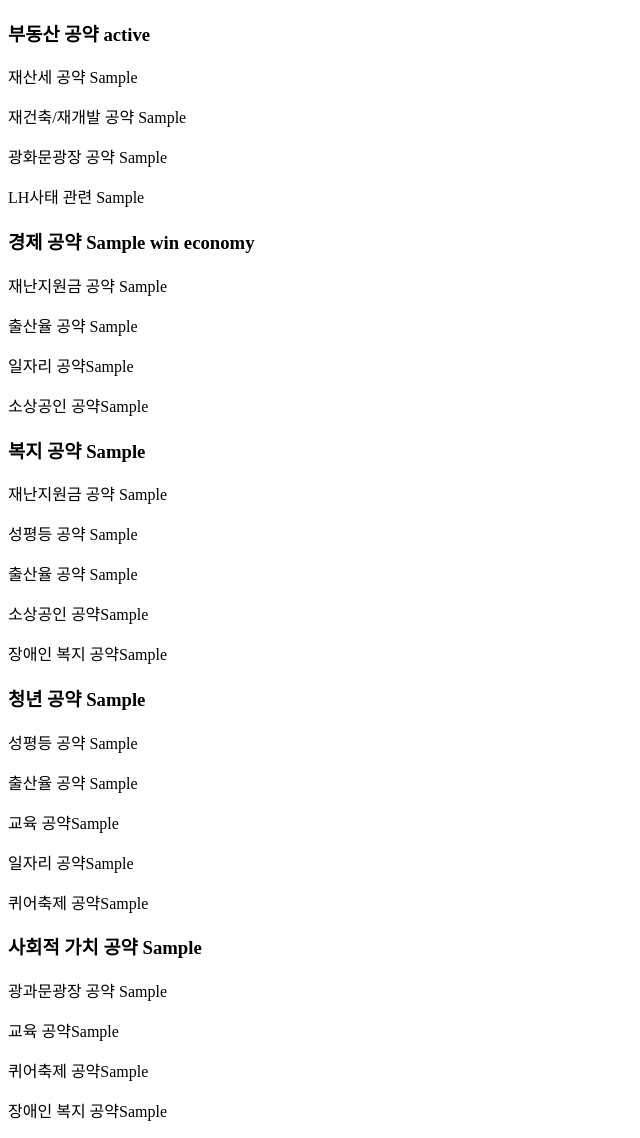
After one commit to vote47-Developer/vote47, a Django app: template vote/templates/vote/detail.html in a window 1280 px wide. The commit adds this page. Shown: the whole page, without its empty margins (0-640 px from the left). Run offline with Django 3.2, Linux system fonts and the light colour scheme; the template is opened without the code that fills it: most values are stand-ins (such as "Sample title", 1, 10 or a date in 2020).

Commit message:
result, detail 데이터 완성

```diff
--- /dev/null
+++ b/vote/templates/vote/detail.html
@@ -0,0 +1,38 @@
+<!DOCTYPE html>
+<html lang="en">
+    <head>
+        <meta charset="UTF-8" />
+        <meta http-equiv="X-UA-Compatible" content="IE=edge" />
+        <meta name="viewport" content="width=device-width, initial-scale=1.0" />
+        <title>detail</title>
+    </head>
+    <body>
+        <h3>부동산 공약 {{win_real_estate}}</h3>
+        <p>재산세 공약 {{ox3}}</p>
+        <p>재건축/재개발 공약 {{ox4}}</p>
+        <p>광화문광장 공약 {{ox5}}</p>
+        <p>LH사태 관련 {{ox6}}</p>
+        <h3>경제 공약 {{win_economy}}</h3>
+        <p>재난지원금 공약 {{ox7}}</p>
+        <p>출산율 공약 {{ox9}}</p>
+        <p>일자리 공약{{ox11}}</p>
+        <p>소상공인 공약{{ox12}}</p>
+        <h3>복지 공약 {{win_welfare}}</h3>
+        <p>재난지원금 공약 {{ox7}}</p>
+        <p>성평등 공약 {{ox8}}</p>
+        <p>출산율 공약 {{ox9}}</p>
+        <p>소상공인 공약{{ox12}}</p>
+        <p>장애인 복지 공약{{ox14}}</p>
+        <h3>청년 공약 {{win_youngs}}</h3>
+        <p>성평등 공약 {{ox8}}</p>
+        <p>출산율 공약 {{ox9}}</p>
+        <p>교육 공약{{ox10}}</p>
+        <p>일자리 공약{{ox11}}</p>
+        <p>퀴어축제 공약{{ox13}}</p>
+        <h3>사회적 가치 공약 {{win_social_value}}</h3>
+        <p>광과문광장 공약 {{ox5}}</p>
+        <p>교육 공약{{ox10}}</p>
+        <p>퀴어축제 공약{{ox13}}</p>
+        <p>장애인 복지 공약{{ox14}}</p>
+    </body>
+</html>
--- a/vote/templates/vote/result.html
+++ b/vote/templates/vote/result.html
@@ -20,5 +20,6 @@
         <p>복지 공약 일치율은 {{win_welfare}}% 입니다.</p>
         <p>청년 공약 일치율은 {{win_youngs}}% 입니다.</p>
         <p>사회적 가치 공약 일치율은 {{win_social_value}}% 입니다.</p>
+        <p><a href="{%url 'vote:detail'%}">자세히 보기</a></p>
     </body>
 </html>
--- a/vote/urls.py
+++ b/vote/urls.py
@@ -9,6 +9,7 @@
     path('vote', views.home, name='vote'),
     path('result', views.home, name='result'),
     path('candidate', views.candidate, name='candidate'),
+    path('detail', views.detail, name='detail'),
     path('answer', views.save_answer, name='save_answer'),
     path('api/get/quiz-list', views.get_quiz_list, name='get_quiz_list'),
     path("", views.user_info, name="user_info"),
```
Also changed, not shown: vote/views.py (+57 -2 lines).
